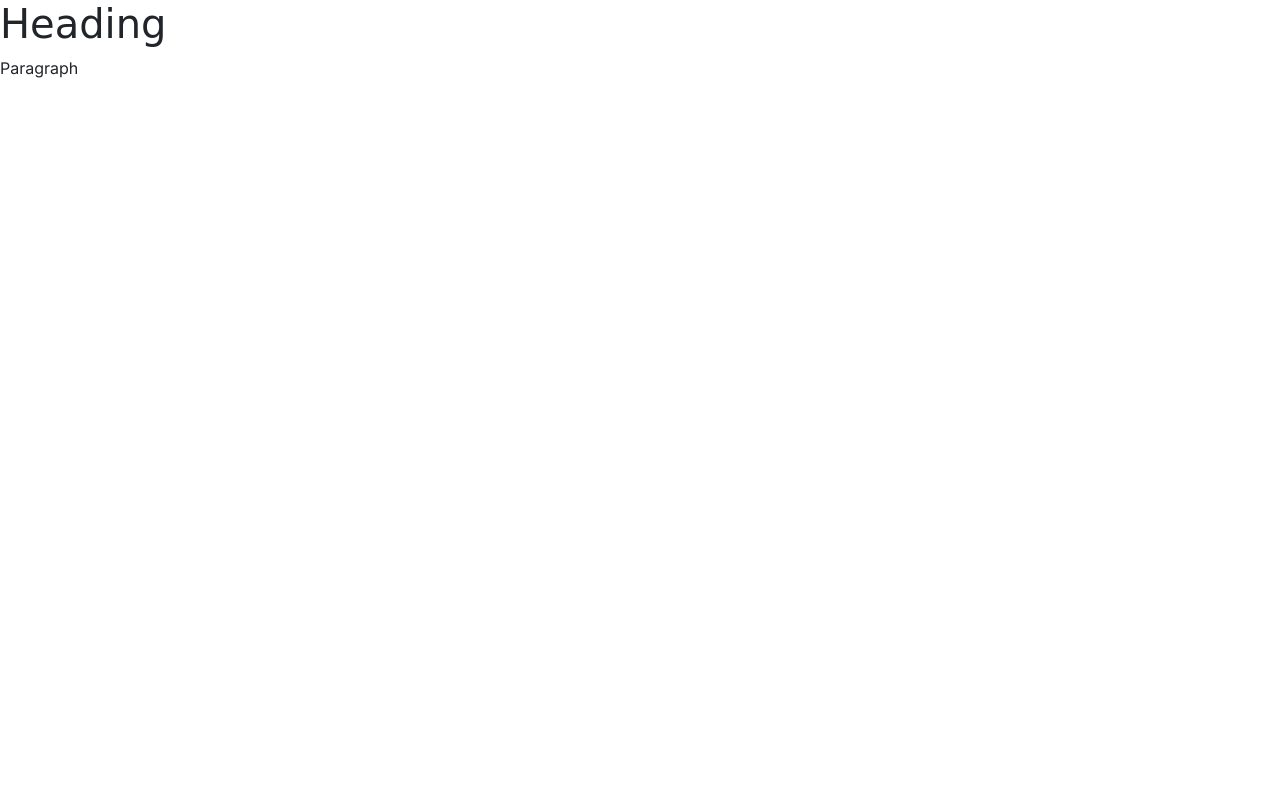
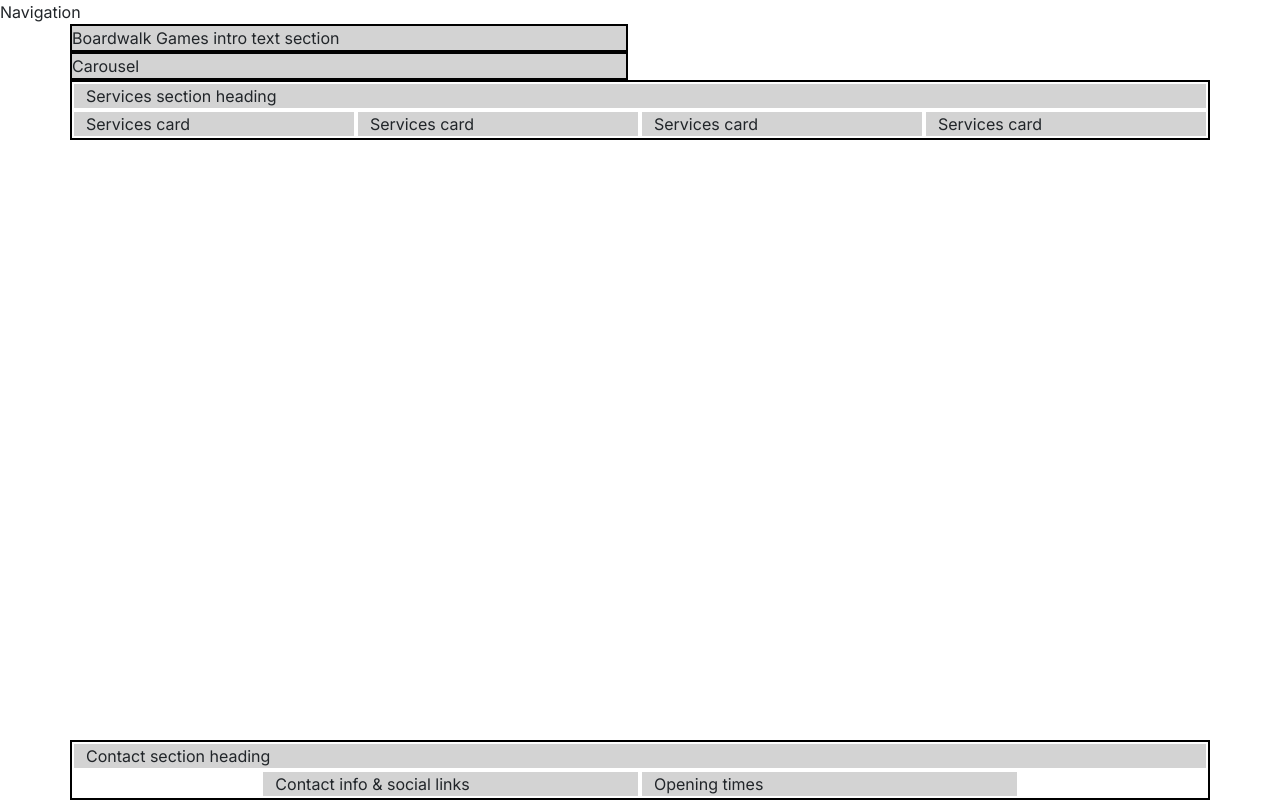
Before and after one commit to Duudlez/boardwalk-games, a plain HTML site: page index.html in a window 1280 px wide. Drawn offline with nearby package versions, Linux system fonts and the light colour scheme; a web font is replaced by a local one.

Commit message:
Adding the homepage boilerplate

```diff
--- a/assets/css/style.css
+++ b/assets/css/style.css
@@ -1,10 +1,41 @@
 /* Google fonts import */
 @import url('https://fonts.googleapis.com/css2?family=Inter:ital,opsz,wght@0,14..32,100..900;1,14..32,100..900&family=Macondo&display=swap');
 
-body {
-    font-family: "Inter", sans-serif;
+/* CSS Variables */
+:root {
+    --primary-font: "Inter", sans-serif;
+    --secondary-font: "Macondo", cursive;
+    --primary-color: #3a2620; /* dark brown */
+    --secondary-color: #aa9581;
+    --highlight-color: #416a8e;
+    --highlight-color-light: #7a9fc2;
 }
 
-h1 {
-    font-family: "Macondo", cursive;
+/* Global styles */
+
+body {
+    font-family: var(--primary-font);
 }
+
+h1,
+h2,
+h3 {
+    font-family: var(--secondary-font);
+    color: var(--primary-color);
+}
+
+.sub-heading-color {
+    color: var(--highlight-color);
+}
+
+/* grid visulisation CSS for testing */
+
+.container
+.row {
+    border: 2px solid black;
+}
+
+.col-12 {
+    border: 2px solid white;
+    background-color: lightgray;
+}
--- a/index.html
+++ b/index.html
@@ -4,7 +4,14 @@
 <head>
     <meta charset="UTF-8">
     <meta name="viewport" content="width=device-width, initial-scale=1.0">
-    <title>Document</title>
+    <meta name="description"
+        content="Boardwalk Games, your ultimate gaming retreat! Perfect for casual gamers, enthusiasts, and student gatherings. Visit us for your next adventure in board gaming.">
+    <title>Boardwalk Games | Home</title>
+
+    <!-- favicons generated by favicon.io -->
+    <link rel="apple-touch-icon" sizes="180x180" href="assets/images/apple-touch-icon.png">
+    <link rel="icon" type="image/png" sizes="32x32" href="assets/images/favicon-32x32.png">
+    <link rel="icon" type="image/png" sizes="16x16" href="assets/images/favicon-16x16.png">
 
     <!-- Bootstrap CSS -->
     <link href="https://cdn.jsdelivr.net/npm/bootstrap@5.3.3/dist/css/bootstrap.min.css" rel="stylesheet"
@@ -14,17 +21,51 @@
     <link rel="stylesheet" href="assets/css/style.css">
 </head>
 
-<body>
-    <h1>Heading</h1>
-    <p>Paragraph</p>
+<!-- Classes on body set to work with mt-auto on footer to ensure it always stays at the bottom of the page -->
+<body class="d-flex flex-column min-vh-100">
+    <!-- Navigation -->
+    <div>Navigation</div>
+
+    <!-- Header with carousel -->
+    <header class="container">
+        <div class="row col-12 col-xl-6">Boardwalk Games intro text section</div>
+        <div class="row col-12 col-xl-6">Carousel</div>
+    </header>
+
+    <!-- main element to hold all key sections of the home page. It is not part of the grid structure -->
+     <main>
+        <section class="container">
+            <div class="row">
+                <div class="col-12">Services section heading</div>
+                <div class="col-12 col-md-6 col-xl-3">Services card</div>
+                <div class="col-12 col-md-6 col-xl-3">Services card</div>
+                <div class="col-12 col-md-6 col-xl-3">Services card</div>
+                <div class="col-12 col-md-6 col-xl-3">Services card</div>
+            </div>
+        </section>
+     </main>
+
+     <!-- Footer / contact section -->
+      <!-- mt-auto added to push footer to the bottom of the page -->
+      <footer class="mt-auto">
+        <div class="container">
+            <div class="row justify-content-center">
+                <div class="col-12">Contact section  heading</div>
+                <!-- Contact info -->
+                <div class="col-12 col-md-6 col-xl-4">Contact info & social links</div>
+                <!-- Opening times -->
+                <div class="col-12 col-md-6 col-xl-4">Opening times</div>
+            </div>
+        </div>
+      </footer>
 
     <!-- Bootstrap JS -->
     <script src="https://cdn.jsdelivr.net/npm/bootstrap@5.3.3/dist/js/bootstrap.bundle.min.js"
         integrity="sha384-YvpcrYf0tY3lHB60NNkmXc5s9fDVZLESaAA55NDzOxhy9GkcIdslK1eN7N6jIeHz"
         crossorigin="anonymous"></script>
 
-        <!-- Font Awesome Kit -->
-        <script src="https://kit.fontawesome.com/b809d146b2.js" crossorigin="anonymous"></script>
+    <!-- Font Awesome Kit -->
+    <script src="https://kit.fontawesome.com/b809d146b2.js" crossorigin="anonymous"></script>
 </body>
 
 </html>
```
